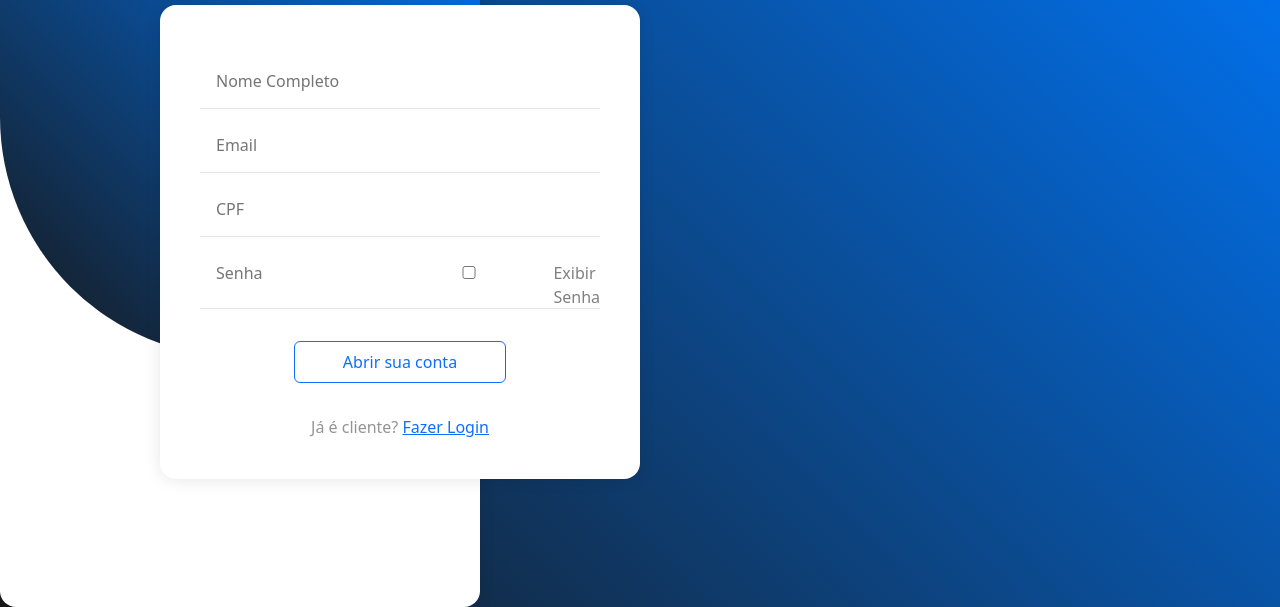
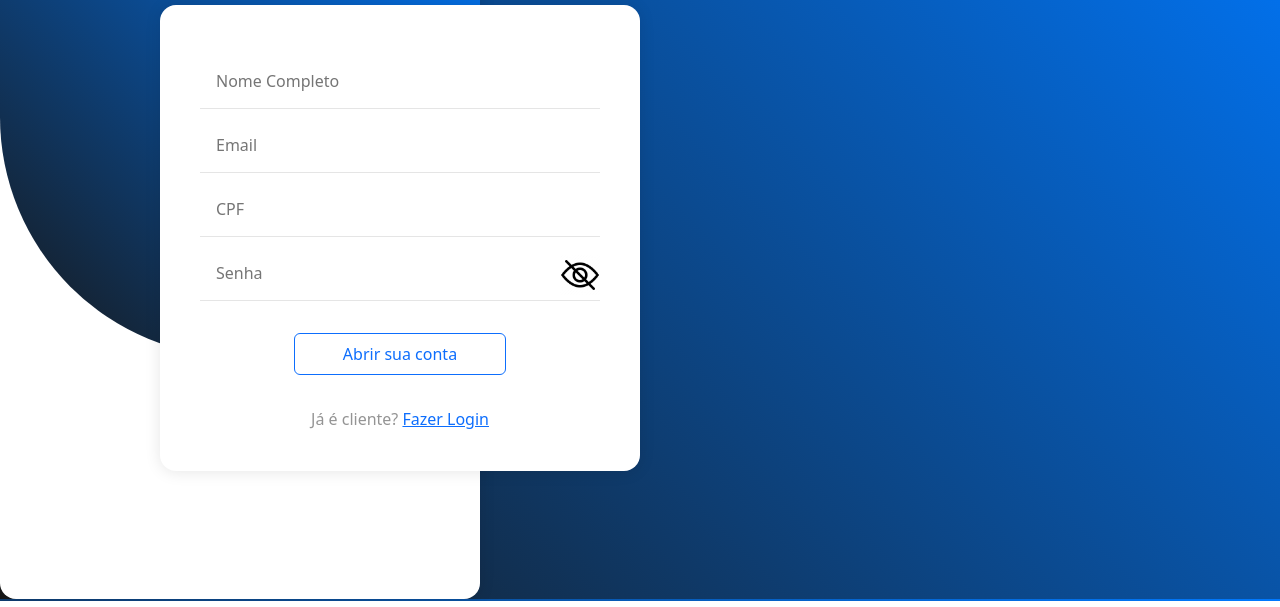
Before and after one commit to eduardotimm/CryptoBank, a plain HTML site: page register.html in a window 1280 px wide. Shown: the part 199-806 px from the top of the page. Drawn offline with nearby package versions, Linux system fonts and the light colour scheme.

Commit message:
Add Botão de olho para revelar/ocultar senha

```diff
--- a/CSS/register.css
+++ b/CSS/register.css
@@ -151,3 +151,6 @@ background: linear-gradient(225deg, rgba(0,121,255,1) 0%, rgba(23,23,23,1) 100%)
 #btnSignup{
     padding:0.5rem 3rem;
 }
+#imgolho{
+    width:40px;
+}
--- a/js/register.js
+++ b/js/register.js
@@ -8,7 +8,10 @@ const senha = document.getElementById("senha");
 function HideShow() {
     if (senha.type === "password") {
       senha.type = "text";
+      document.getElementById("imgolho").src = "imagens/OlhoA.png";
     } else {
       senha.type = "password";
+      document.getElementById("imgolho").src = "imagens/Olho.png";
+
     }
   }
--- a/register.html
+++ b/register.html
@@ -65,8 +65,7 @@
         <div class="form__input">
             <i class="ri-lock-line"></i>
             <input type="password" placeholder="Senha" id="senha">
-            <input name="exibe" type="checkbox" onclick="HideShow()">
-            <label id="exibir" for="exibe">Exibir Senha</label>
+            <label id="exibir" for="exibe"><img src="imagens/Olho.png" id="imgolho" onclick="HideShow()"></label>
 
             <span class="bar"></span>
         </div>
```
Also changed, not shown: imagens/Olho.png (added), imagens/OlhoA.png (added).
